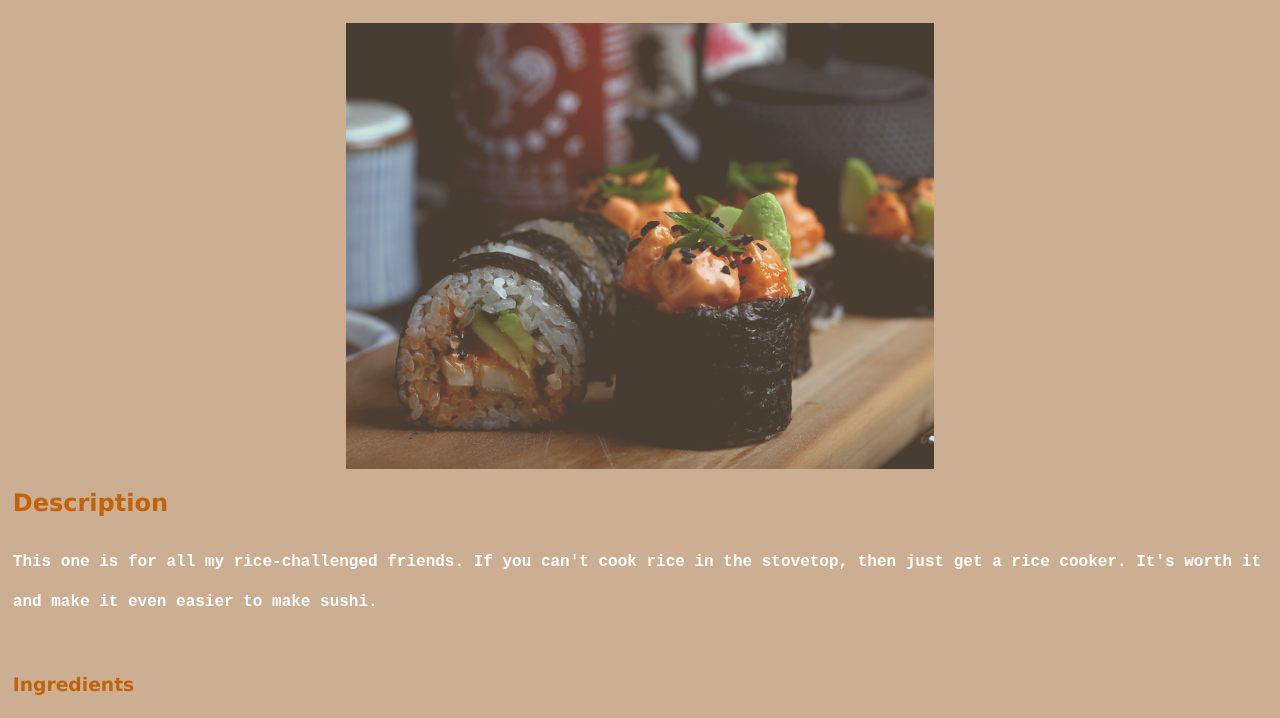
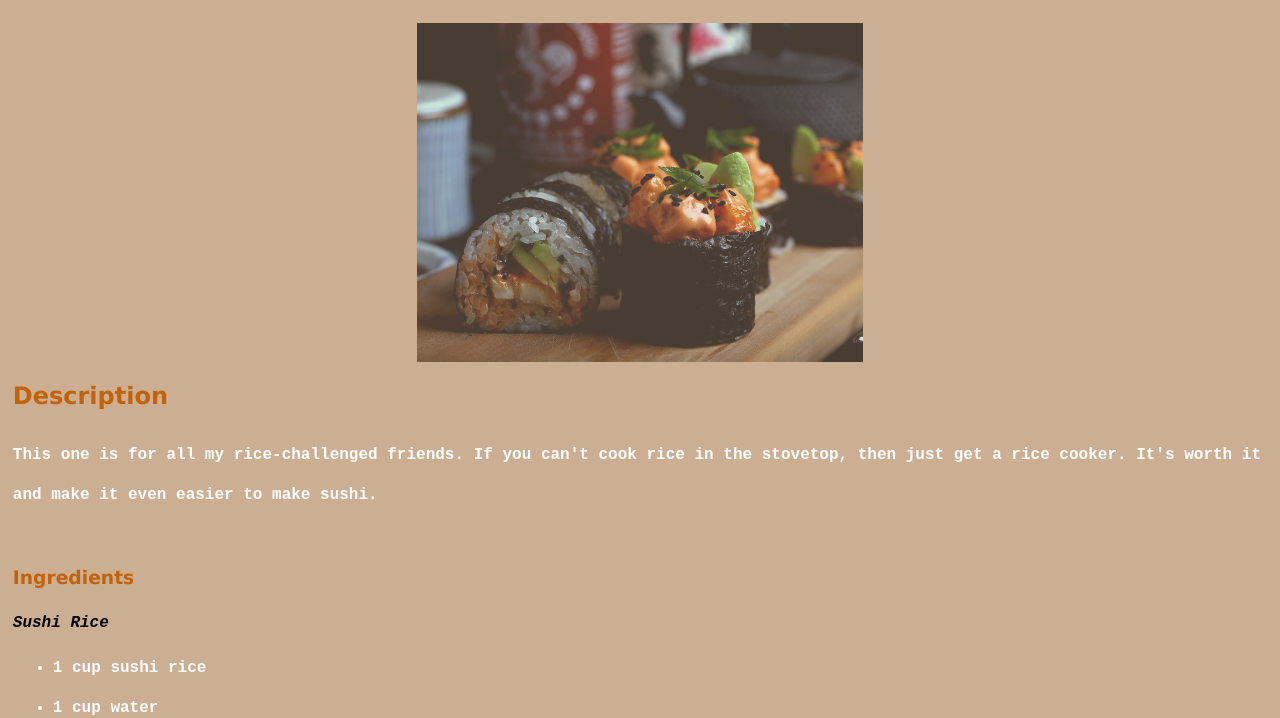
Before and after one commit to codeNinja27/odin-recipes, a plain HTML site: page recipes/sushi.html in a window 1280 px wide. Shown: the part 62-780 px from the top of the page. Drawn offline with Linux system fonts and the light colour scheme.

Commit message:
small style changes

```diff
--- a/style/chocolate_cake.css
+++ b/style/chocolate_cake.css
@@ -3,7 +3,7 @@
     display: block;
     margin-left: auto;
     margin-right: auto;
-    width: 50%;
+    width: 38%;
     opacity: 65%;
 }
 
--- a/style/sushi.css
+++ b/style/sushi.css
@@ -3,7 +3,7 @@
     display: block;
     margin-left: auto;
     margin-right: auto;
-    width: 50%;
+    width: 38%;
     opacity: 65%;
 }
 
--- a/style/vegan_shake.css
+++ b/style/vegan_shake.css
@@ -3,7 +3,7 @@
     display: block;
     margin-left: auto;
     margin-right: auto;
-    width: 50%;
+    width: 38%;
     opacity: 65%;
 }
 
```
